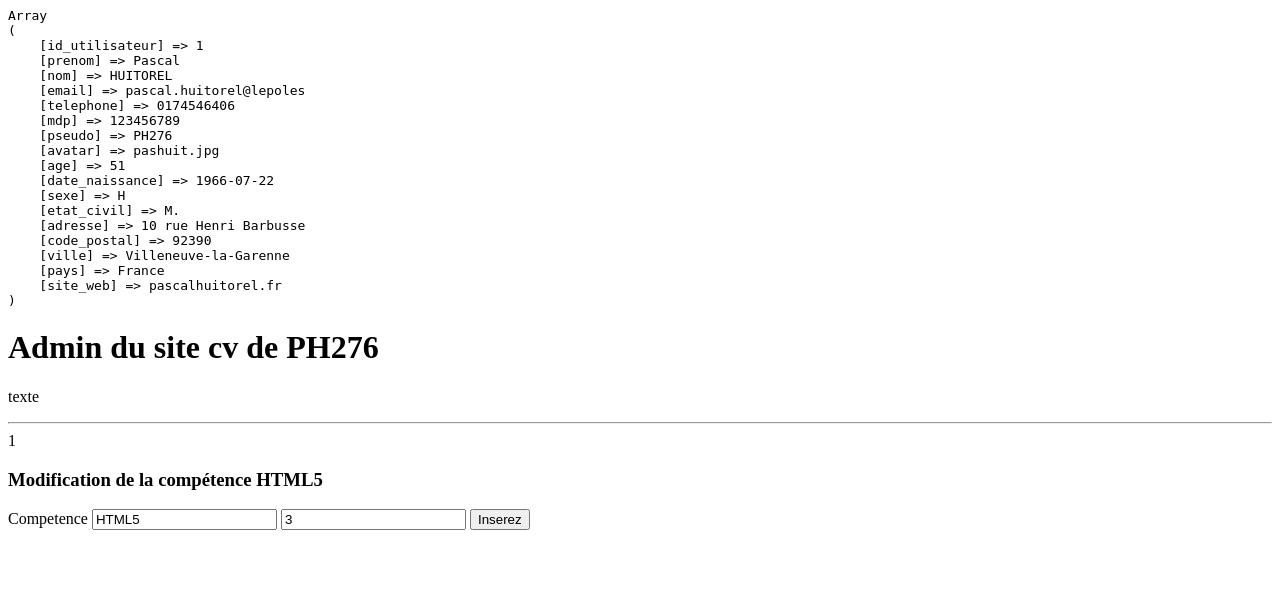
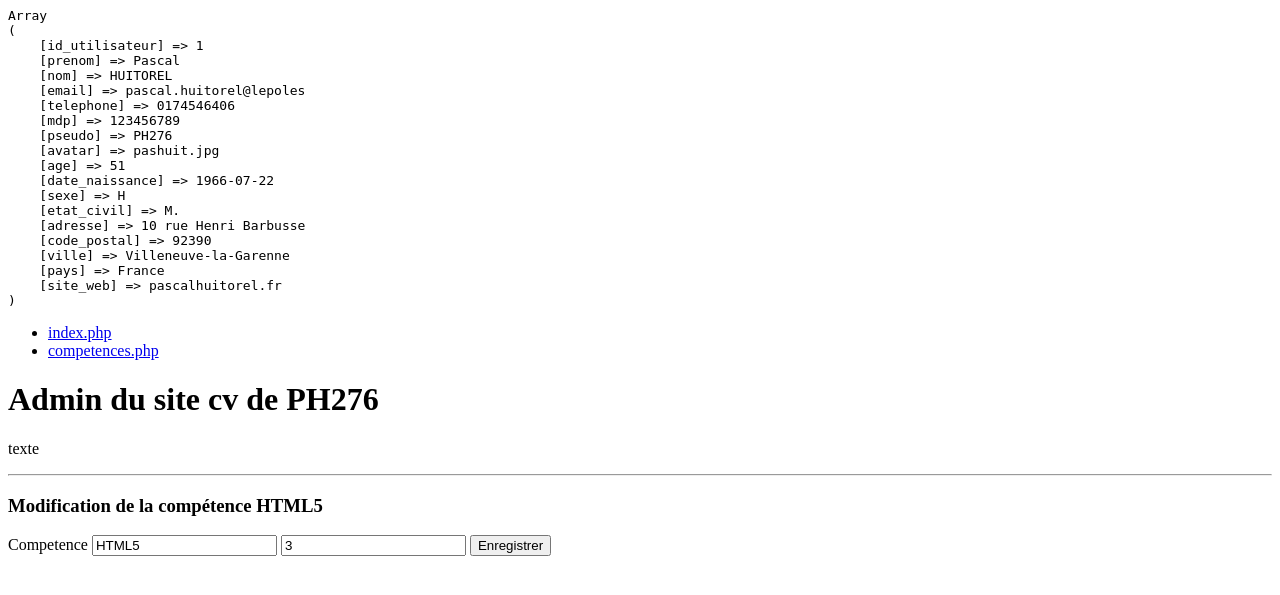
Before and after one commit to PH276/CV, a PHP site: page /modif_competence.php?id_competence=1 in a window 1280 px wide. Shown: the top 595 px of the page. Run offline with PHP 8.4, Linux system fonts and the light colour scheme; data comes from the database, SQL or seed files in the repository.

Commit message:
commi 9
correction de modif_competence.php

```diff
--- a/admin/competences.php
+++ b/admin/competences.php
@@ -29,7 +29,7 @@ if(isset($_GET['id_competence'])){// on récupère la comp. par son id dans l'UR
 
 ?>
 
-    <h2>il y a <?= $nbr_competences; ?> compétence<?= ($nbr_competences>1)?'s':'' ?></h2>
+    <h2>il y a <?= ($nbr_competences==0)?'aucune':$nbr_competences; ?> compétence<?= ($nbr_competences>1)?'s':'' ?></h2>
 
     <table border=2>
 
--- a/admin/connexion.php
+++ b/admin/connexion.php
@@ -1,2 +1,2 @@
 <?php
-$pdoCV = new PDO("mysql:host=localhost;dbname=Pascal_CV", 'root', '', array(PDO::ATTR_ERRMODE => PDO::ERRMODE_WARNING));
+$pdoCV = new PDO("mysql:host=localhost;dbname=Pascal_CV", 'root', '1111', array(PDO::ATTR_ERRMODE => PDO::ERRMODE_WARNING));
--- a/admin/header.php
+++ b/admin/header.php
@@ -21,6 +21,14 @@ if($sql -> rowCount() > 0){
 </head>
 
 <body>
+    <nav>
+    <ul>
+        <li><a href="index.php">index.php</a></li>
+        <li><a href="competences.php">competences.php</a></li>
+    </ul>
+</nav>
+
+
     <h1>Admin du site cv de <?= $ligne_utilisateur['pseudo']; ?></h1>
     <p>texte</p>
     <hr>
--- a/admin/modif_competence.php
+++ b/admin/modif_competence.php
@@ -2,36 +2,35 @@
 require 'header.php';
 if (isset($_GET['id_competence']) && !empty($_GET['id_competence'])){
     $id_competence = $_GET['id_competence'];
-    echo $id_competence;
 
     $resultat = $pdoCV->prepare("SELECT * FROM t_competences WHERE id_competence = :id_competence");
     $resultat->execute(array(':id_competence' => $id_competence));
     $competence = $resultat->fetch();
+    $competence_titre = $competence['competence'];
 
 }
 
 if(isset($_POST['competence']) ){// si on a posté une nouvelle compétence
     if(!empty($_POST['competence']) && !empty($_POST['c_niveau'])){
-        echo $id_competence;
-        $competence = addslashes($_POST['competence']);
+        $competence_titre = addslashes($_POST['competence']);
         $c_niveau = addslashes($_POST['c_niveau']);
-        $pdoCV->exec("UPDATE t_competences SET  competence = $competence, c_niveau = $c_niveau WHERE id_competence=$id_competence");//mettre $id_utilisateur quand on l'aura dans la variable de session
-        // header("location: competences.php");//pour revenir sur la page
-        // exit();
+        $pdoCV->exec("UPDATE t_competences SET  competence = '$competence_titre', c_niveau = $c_niveau WHERE id_competence=$id_competence");//mettre $id_utilisateur quand on l'aura dans la variable de session
+        header("location: competences.php");//pour revenir sur la page
+        exit();
 
     }
 }
 
 ?>
 
-<h3>Modification de la compétence <?= $competence['competence'] ?></h3>
+<h3>Modification de la compétence <?= $competence_titre ?></h3>
 
 <form method="post" action="">
 
     <label for="competence">Competence</label>
     <input type="text" name="competence" id="competence" value="<?= $competence['competence'] ?>">
     <input type="text" name="c_niveau" id="c_niveau" value="<?= $competence['c_niveau'] ?>">
-    <input type="submit" value="Inserez">
+    <input type="submit" value="Enregistrer">
 
 </form>
 
```
